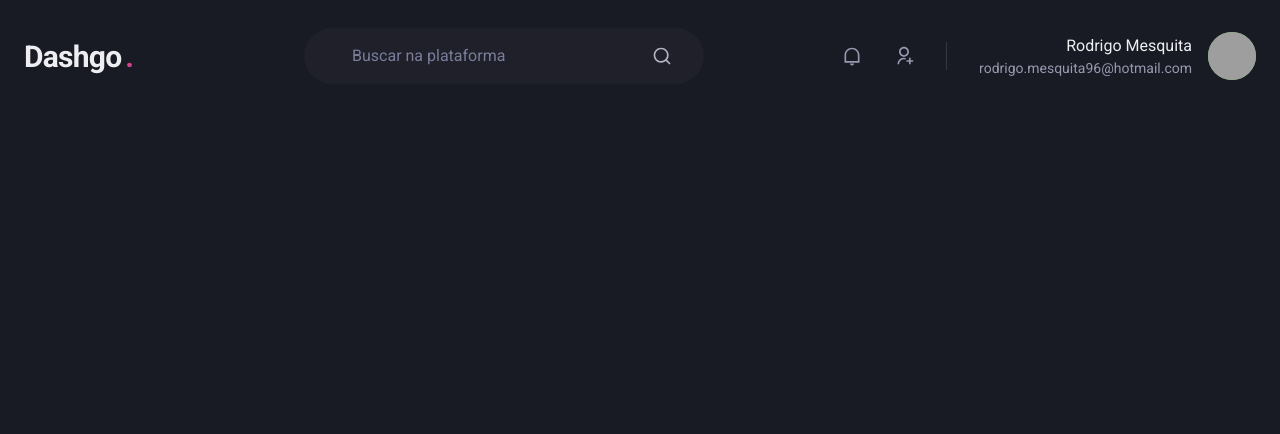
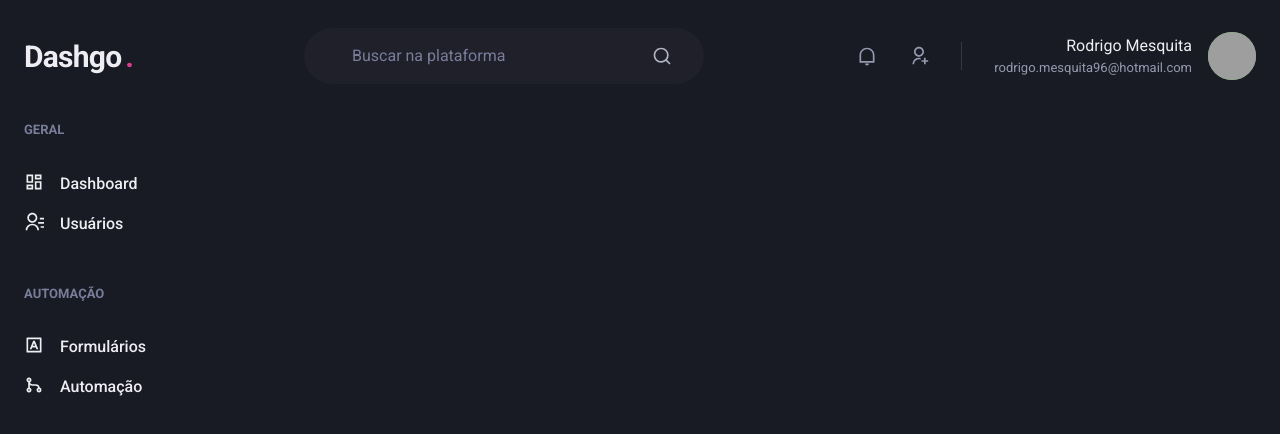
Before and after one commit to JoaoRodrigo1996/Ignite-Dashgo, a Next.js app: page /dashboard in a window 1280 px wide. Shown: the top 434 px of the page. Built offline with nearby package versions, Linux system fonts and the light colour scheme; grey boxes are pictures that could not be loaded.

Commit message:
Componente Sidebar

```diff
--- a/src/components/Header.tsx
+++ b/src/components/Header.tsx
@@ -61,7 +61,7 @@
         <Flex align="center">
           <Box mr="4" textAlign="right">
             <Text>Rodrigo Mesquita</Text>
-            <Text color="gray.300" fontSize="sm">
+            <Text color="gray.300" fontSize="small">
               rodrigo.mesquita96@hotmail.com
             </Text>
           </Box>
--- /dev/null
+++ b/src/components/Sidebar.tsx
@@ -0,0 +1,54 @@
+import { Box, Stack, Text, Link, Icon } from "@chakra-ui/react"
+import {
+  RiDashboardLine,
+  RiContactsLine,
+  RiInputMethodLine,
+  RiGitMergeLine,
+} from "react-icons/ri"
+
+export function Sidebar() {
+  return (
+    <Box as="aside" w="64" mr="8">
+      <Stack spacing="12" align="flex-start">
+        <Box>
+          <Text fontWeight="bold" color="gray.400" fontSize="small">
+            GERAL
+          </Text>
+          <Stack spacing="4" mt="8" align="stretch">
+            <Link display="flex" align="center">
+              <Icon as={RiDashboardLine} fontSize="20" />
+              <Text ml="4" fontWeight="medium">
+                Dashboard
+              </Text>
+            </Link>
+            <Link display="flex" align="center">
+              <Icon as={RiContactsLine} fontSize="20" />
+              <Text ml="4" fontWeight="medium">
+                Usuários
+              </Text>
+            </Link>
+          </Stack>
+        </Box>
+        <Box>
+          <Text fontWeight="bold" color="gray.400" fontSize="small">
+            AUTOMAÇÃO
+          </Text>
+          <Stack spacing="4" mt="8" align="stretch">
+            <Link display="flex" align="center">
+              <Icon as={RiInputMethodLine} fontSize="20" />
+              <Text ml="4" fontWeight="medium">
+                Formulários
+              </Text>
+            </Link>
+            <Link display="flex" align="center">
+              <Icon as={RiGitMergeLine} fontSize="20" />
+              <Text ml="4" fontWeight="medium">
+                Automação
+              </Text>
+            </Link>
+          </Stack>
+        </Box>
+      </Stack>
+    </Box>
+  )
+}
--- a/src/pages/dashboard.tsx
+++ b/src/pages/dashboard.tsx
@@ -1,5 +1,15 @@
 import { Header } from "../components/Header"
+import { Flex } from "@chakra-ui/react"
+import { Sidebar } from "../components/Sidebar"
 
 export default function Dashboard() {
-  return <Header />
+  return (
+    <Flex direction="column" h="100vh">
+      <Header />
+
+      <Flex w="100%" my="6" maxWidth={1480} mx="auto" px="6">
+        <Sidebar />
+      </Flex>
+    </Flex>
+  )
 }
```
